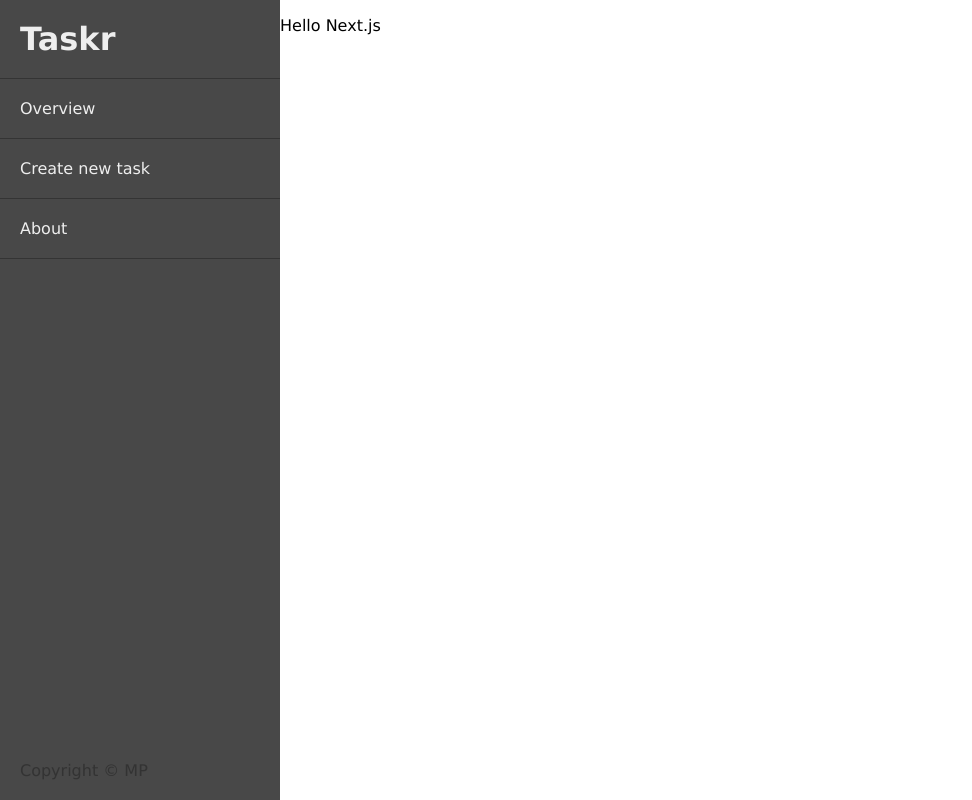
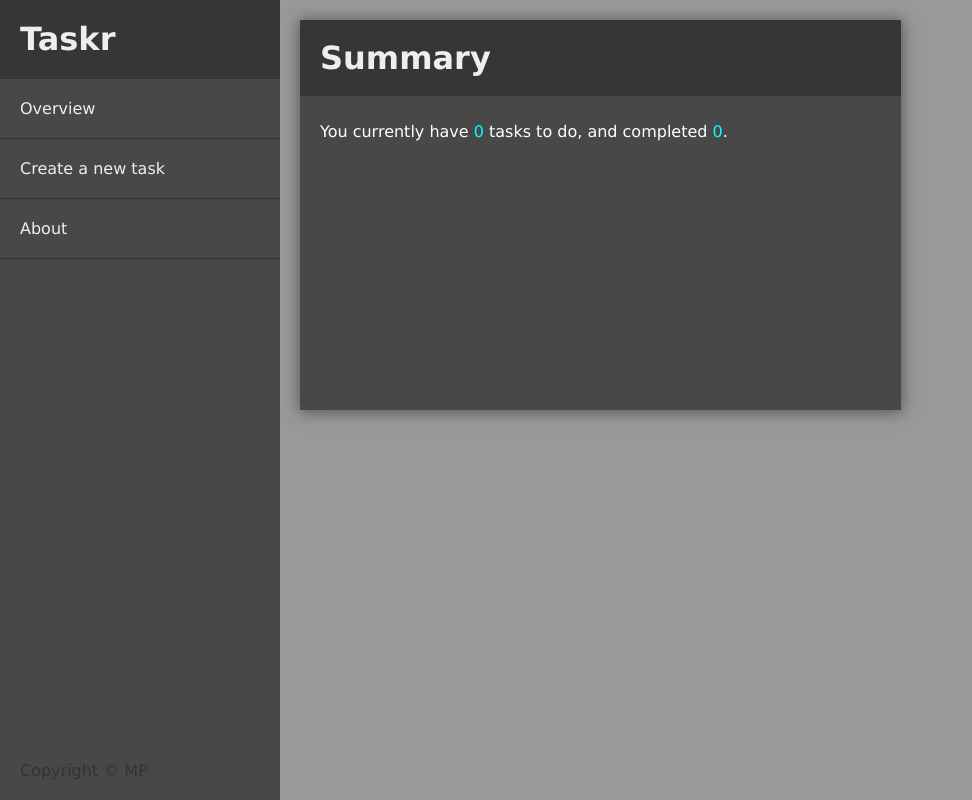
Before and after one commit to maciejpajkowski/taskr, a Next.js app: page / in a window 1280 px wide. Shown: the whole page, without its empty margins (0-972 px from the left). Built offline with nearby package versions, Linux system fonts and the light colour scheme.

Commit message:
Further development, improvements to sidebar, changed the color scheme a little, added Summary component

```diff
--- a/pages/about.js
+++ b/pages/about.js
@@ -1,5 +1,4 @@
 import Layout from '../src/layout/Layout';
-import Link from 'next/link';
 
 const About = () => (
   <Layout>
--- a/pages/index.js
+++ b/pages/index.js
@@ -1,8 +1,9 @@
 import Layout from '../src/layout/Layout';
+import Summary from '../src/components/Summary';
 
 const Index = () => (
   <Layout>
-    <p>Hello Next.js</p>
+    <Summary />
   </Layout>
 );
 
--- a/src/components/Sidebar.js
+++ b/src/components/Sidebar.js
@@ -16,6 +16,10 @@ const Container = styled.div`
   ul {
     padding: 0;
     margin: 0;
+  }
+
+  h1 {
+    background-color: #363636;
   }
 
   h1, li {
@@ -41,25 +45,33 @@ const Container = styled.div`
     left: 20px;
     bottom: 20px;
   }
-`
+`;
 
 const Sidebar = () => (
   <Container>
     <h1>Taskr</h1>
     <ul>
-      <li>
-        <Link href="/">
-          <a>Overview</a>
-        </Link>
-      </li>
-      <li><Link href="/create-task">
-          <a>Create new task</a>
-        </Link></li>
-      <li>
-        <Link href="/about">
-          <a>About</a>
-        </Link>
-      </li>
+      <Link href="/">
+        <a>
+          <li>
+            Overview
+          </li>
+        </a>
+      </Link>
+      <Link href="/create-task">
+        <a>
+          <li>
+            Create a new task
+          </li>
+        </a>
+      </Link>
+      <Link href="/about">
+        <a>
+          <li>
+            About
+          </li>
+        </a>
+      </Link>
     </ul>
     <span>Copyright © MP</span>
   </Container>
--- /dev/null
+++ b/src/components/Summary.js
@@ -0,0 +1,46 @@
+import React from 'react';
+import styled from 'styled-components';
+import PropTypes from 'prop-types';
+
+const Container = styled.div`
+  color: #fff;
+  background-color: #484848;
+  flex-grow: 0.3;
+  height: 50%;
+  margin: 10px;
+  box-shadow: 0px 1px 14px 1px #555;
+
+  h1 {
+    color: #eee;
+    margin: 0;
+    background-color: #363636;
+    padding: 0.6em 20px;
+  }
+
+  p {
+    padding: 0.6em 20px;
+  }
+
+  span {
+    color: aqua;
+  }
+`
+
+const Summary = (props) => (
+  <Container>
+    <h1>Summary</h1>
+    <p>You currently have <span>{props.tasksToDo}</span> tasks to do, and completed <span>{props.tasksFinished}</span>.</p>
+  </Container>
+);
+
+Summary.propTypes = {
+  tasksToDo: PropTypes.number,
+  tasksFinished: PropTypes.number
+};
+
+Summary.defaultProps = {
+  tasksToDo: 0,
+  tasksFinished: 0
+};
+
+export default Summary;
--- a/src/layout/Layout.js
+++ b/src/layout/Layout.js
@@ -10,10 +10,20 @@ const StyledLayout = styled.div`
   margin: 0;
 `;
 
+const StyledMain = styled.div`
+  background-color: #999;
+  display: flex;
+  flex-direction: row;
+  flex-grow: 1;
+  padding: 10px;
+`;
+
 const Layout = (props) => (
   <StyledLayout>
     <Sidebar />
-    {props.children}
+    <StyledMain>
+      {props.children}
+    </StyledMain>
   </StyledLayout>
 );
 
```
